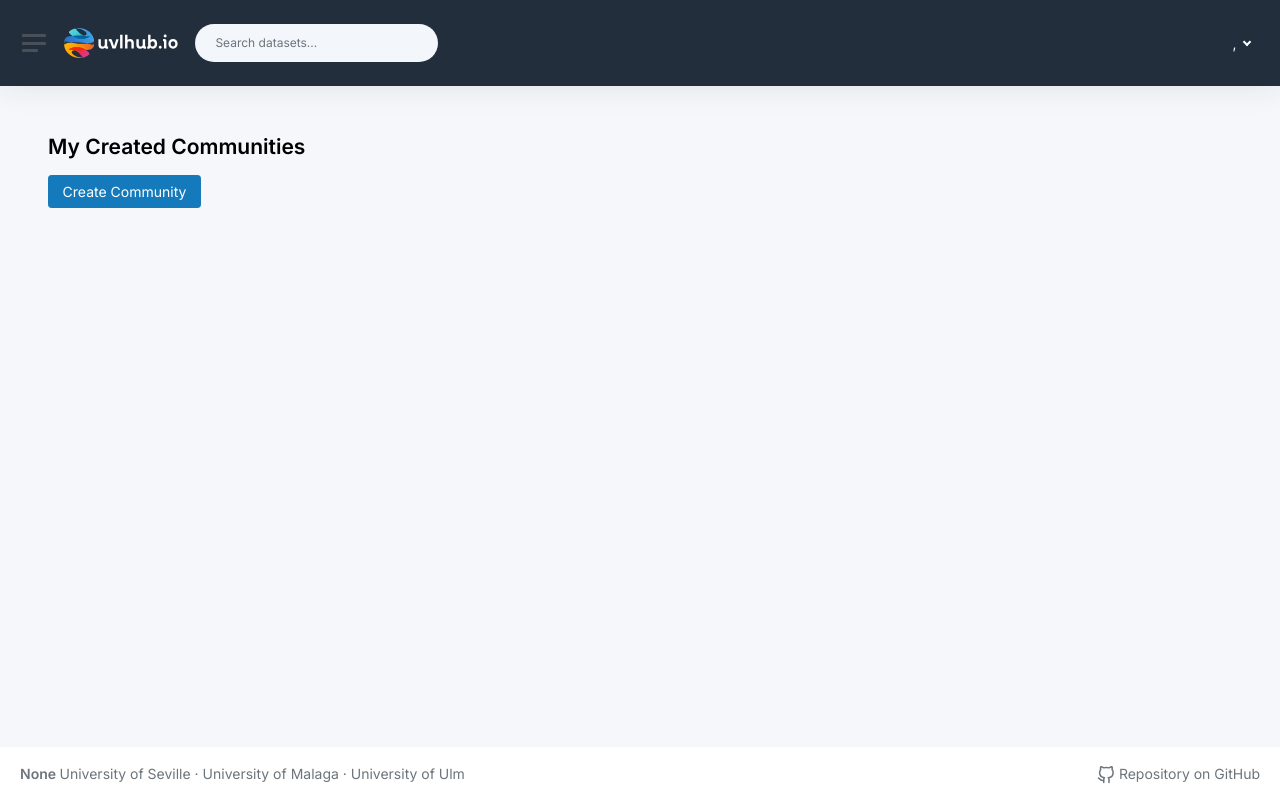
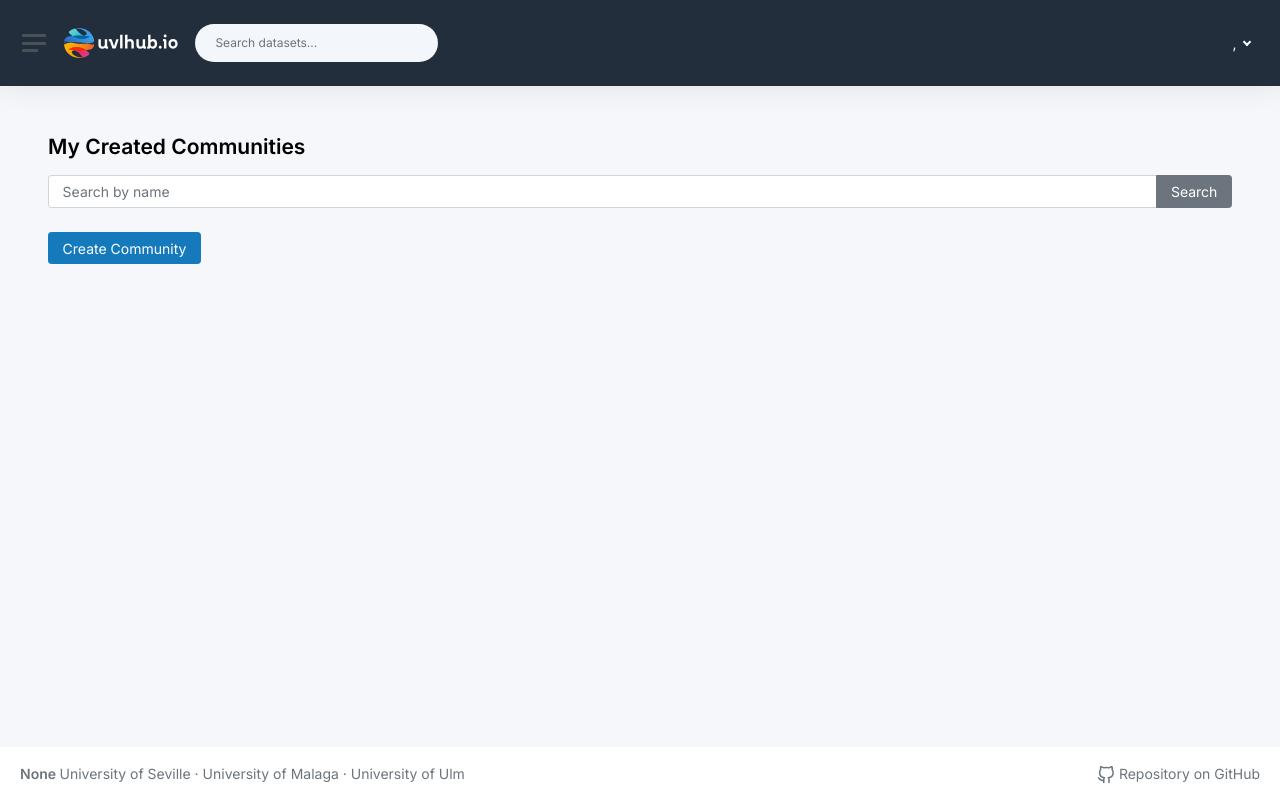
Before and after one commit to pringa-uvlhub/uvlhub, a Flask app: page /my_communities in a window 1280 px wide. Run offline with Flask 3, Linux system fonts and the light colour scheme; the visitor is signed in with stand-in values (Sample User, id 1); data that the repository does not hold is empty; parts of the project's set-up code (start-up, migrations or seed data) failed here and were passed over; some libraries are stand-ins or nearby versions.

Commit message:
Feat: Added search

```diff
--- a/app/modules/community/routes.py
+++ b/app/modules/community/routes.py
@@ -261,3 +261,20 @@ def view_communities():
     else:
         communities = Community.query.all()
     return render_template('community/index.html', communities=communities)
+
+
+@community_bp.route('/my_community', methods=['GET'])
+@login_required
+def view_my_communities():
+    search_term = request.args.get('search', '').strip()
+
+    if search_term:
+
+        communities = Community.query.filter(
+            Community.name.ilike(f'%{search_term}%'),
+            Community.created_by_id == current_user.id
+        ).all()
+    else:
+        communities = Community.query.filter_by(created_by_id=current_user.id).all()
+
+    return render_template('community/index_my_communities.html', communities=communities)
--- a/app/modules/community/templates/community/index_my_communities.html
+++ b/app/modules/community/templates/community/index_my_communities.html
@@ -5,6 +5,12 @@
 {% block content %}
 
     <h1 class="h3 mb-3"><b>My Created Communities</b></h1>
+    <form method="GET" action="{{ url_for('community.view_my_communities') }}" class="mb-4">
+        <div class="input-group">
+            <input type="text" class="form-control" name="search" placeholder="Search by name" value="{{ request.args.get('search', '') }}">
+            <button class="btn btn-secondary" type="submit">Search</button>
+        </div>
+    </form>
 
     <a href="{{ url_for('community.create') }}" class="btn btn-primary mb-4">Create Community</a>
 
```
